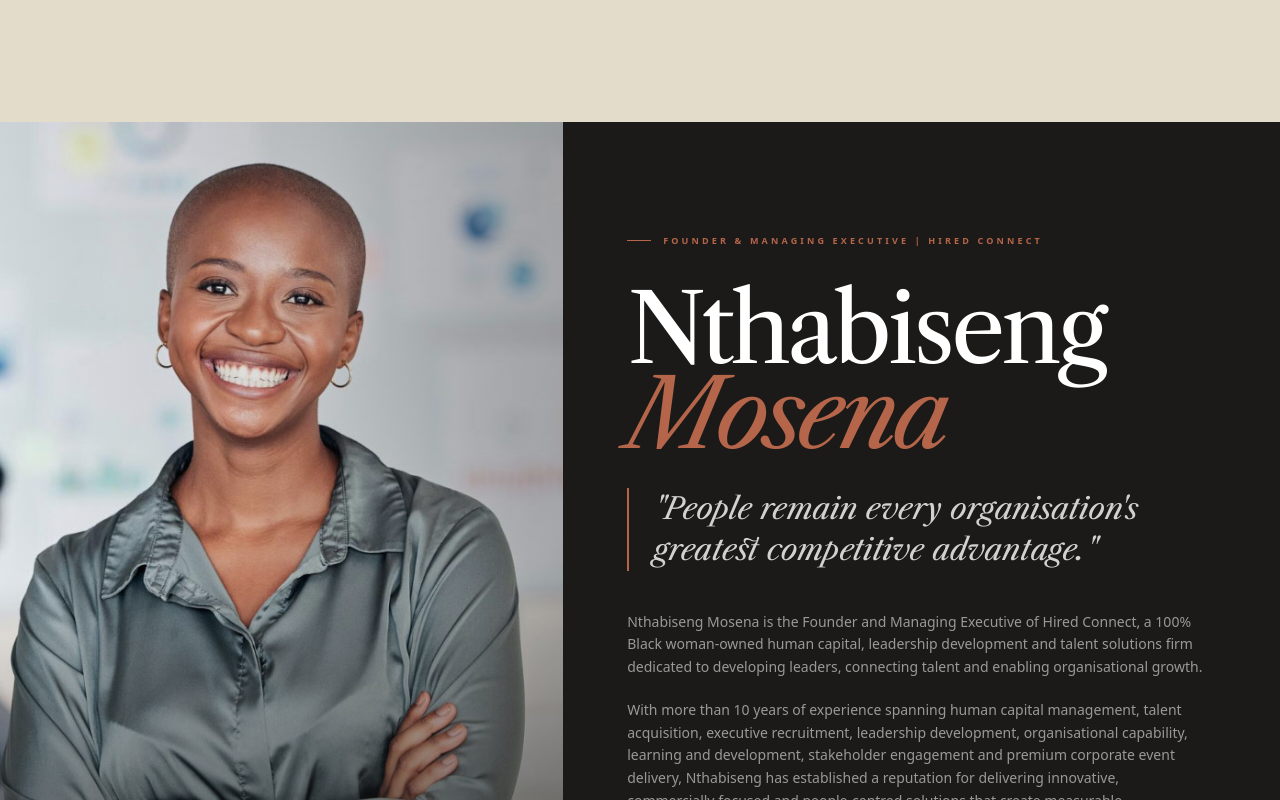
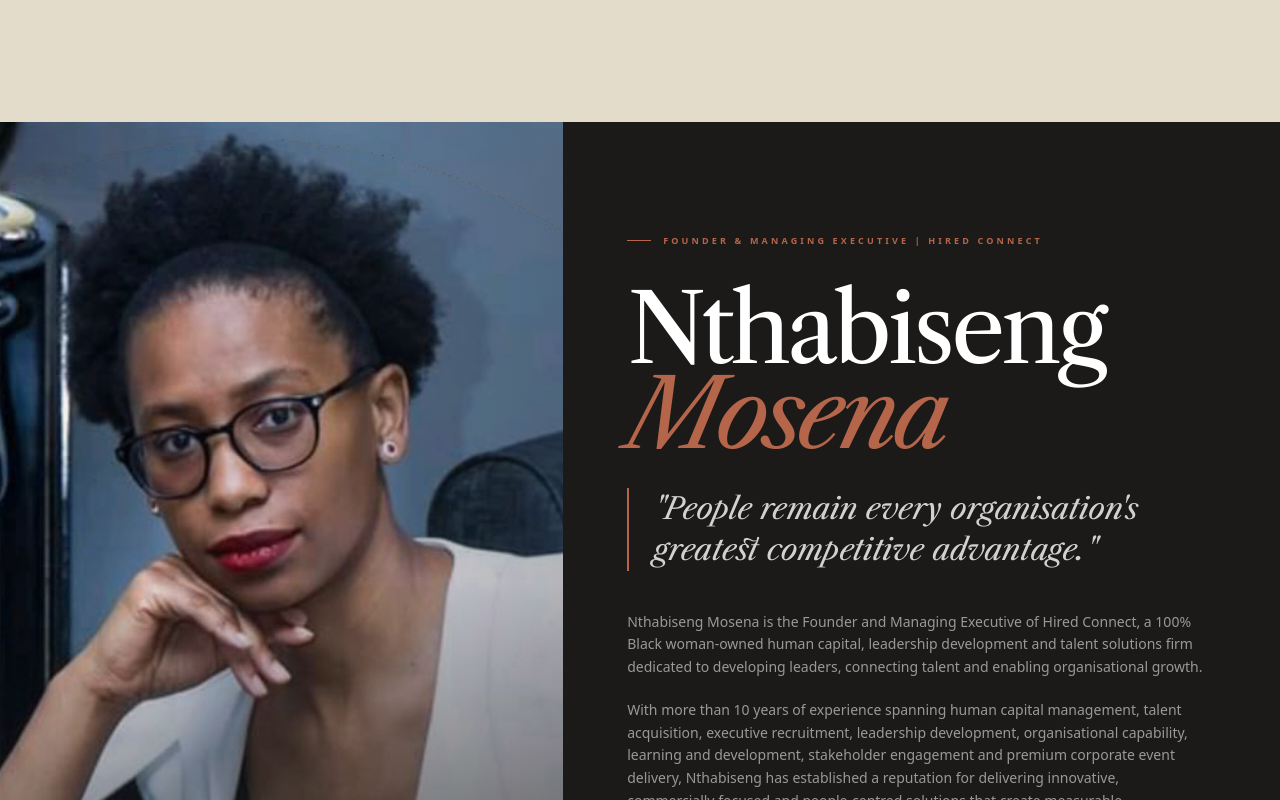
Before and after one commit to brandfocal/hr-connect, a React (Vite) app: page / in a window 1280 px wide. Shown: the part 7220-8020 px from the top of the page. Built offline with nearby package versions, Linux system fonts and the light colour scheme.

Commit message:
feat: update founder image path to Nthabiseng-Mosena.jpg

```diff
--- a/src/components/generated/FathomAgencyLanding.tsx
+++ b/src/components/generated/FathomAgencyLanding.tsx
@@ -1047,7 +1047,7 @@ const FounderSection = () => {
   return <section id="leadership" className="w-full bg-[#1C1A18] overflow-hidden flex flex-col lg:flex-row">
     {/* Photo: top on mobile, left on desktop */}
     <div className="w-full lg:w-[44%] h-[320px] sm:h-[400px] lg:h-auto lg:min-h-screen relative overflow-hidden shrink-0">
-      <img src="/hr-connect9.jpg" alt="Nthabiseng Mosena: Founder & Managing Executive, Hired Connect" className="w-full h-full object-cover object-top" />
+      <img src="/Nthabiseng-Mosena.jpg" alt="Nthabiseng Mosena: Founder & Managing Executive, Hired Connect" className="w-full h-full object-cover object-top" />
       <div className="absolute inset-0 bg-gradient-to-t from-[#1C1A18]/80 via-transparent to-transparent" />
       <div className="absolute inset-0 bg-gradient-to-r from-transparent to-[#1C1A18]/30 hidden lg:block" />
       <div className="absolute bottom-0 left-0 w-full h-[3px] bg-fathom-terracotta" />
```
Also changed, not shown: public/Nthabiseng-Mosena.jpg, src/assets/Nthabiseng-Mosena.jpg (added).
